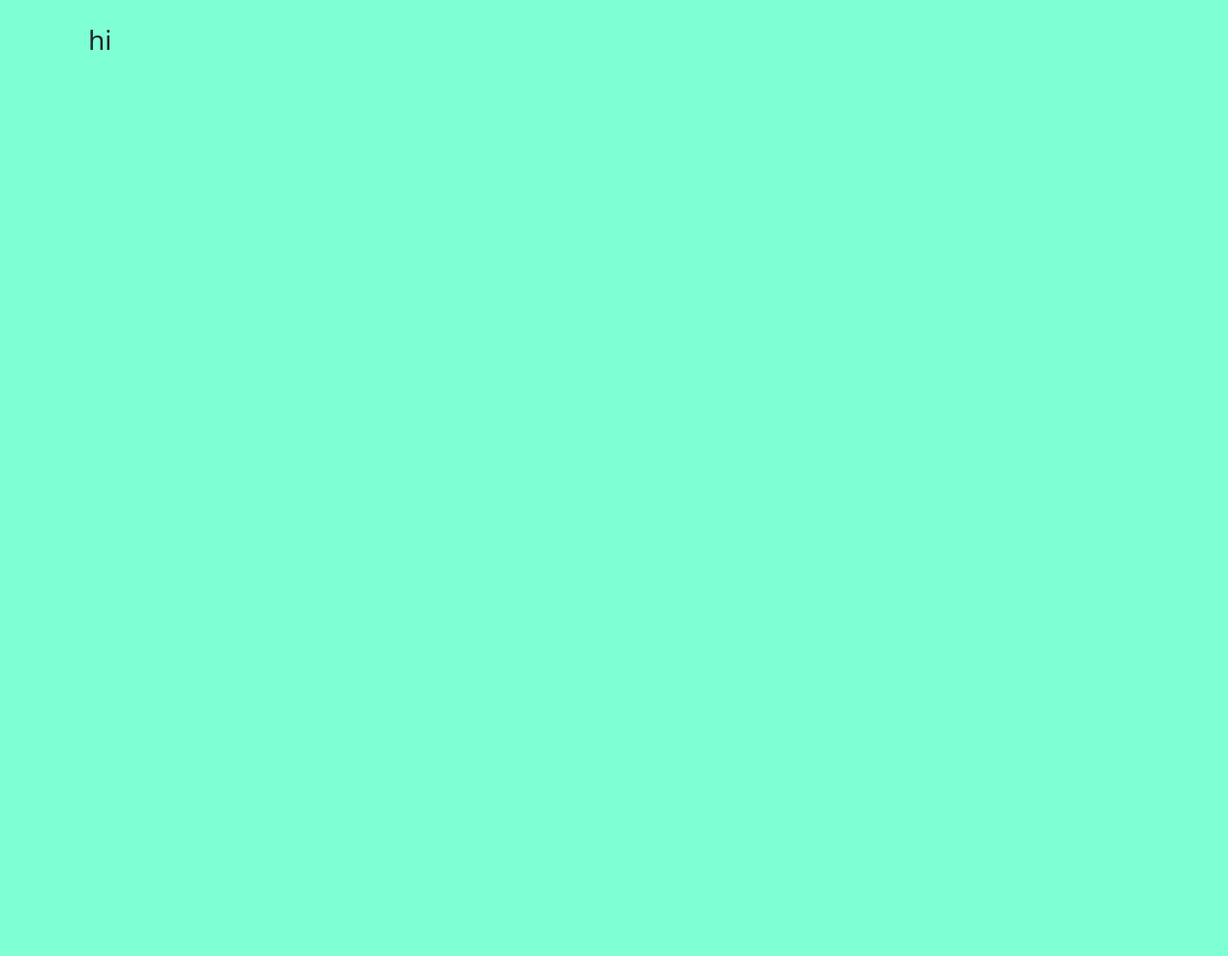
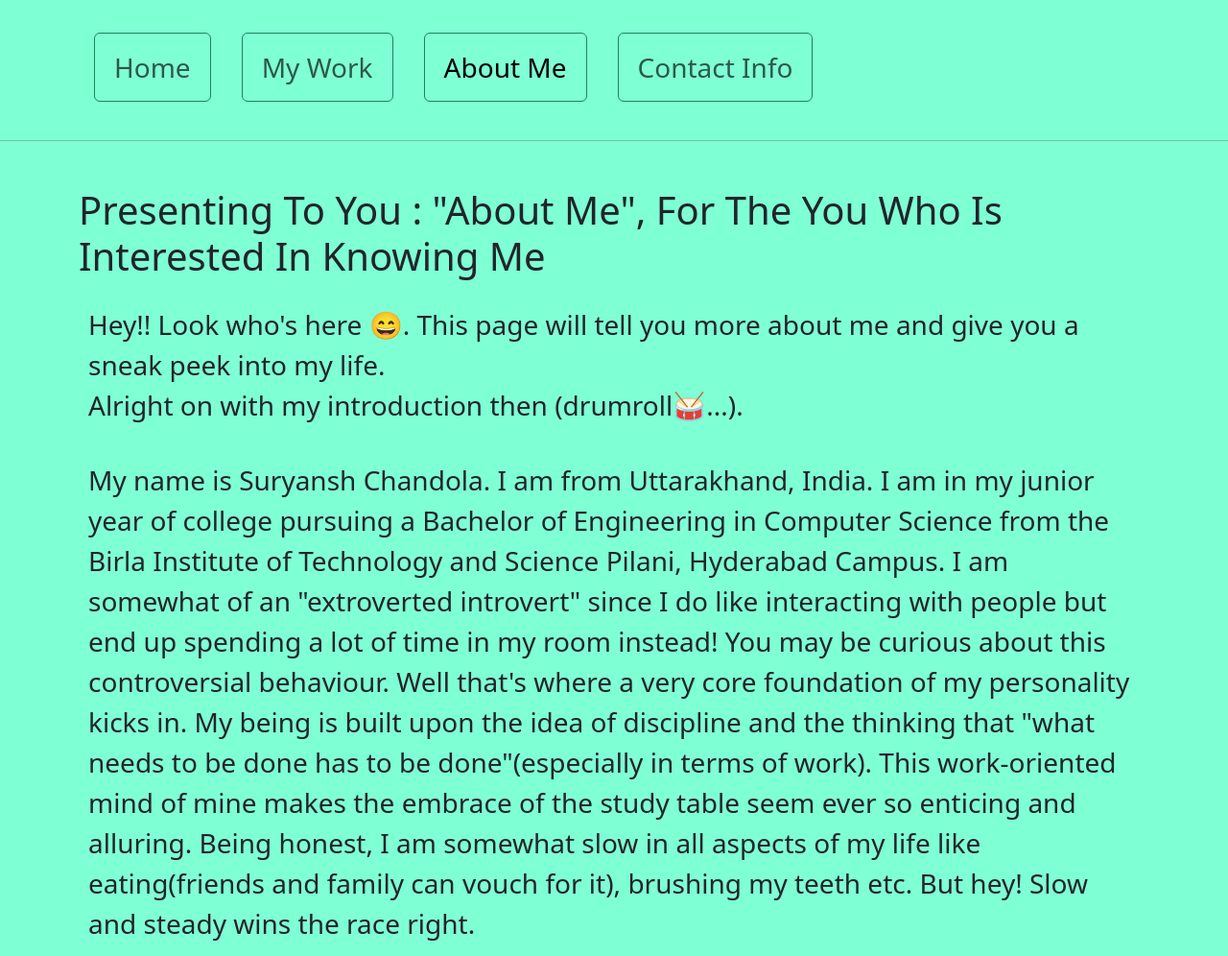
Before and after one commit to Gintoki0149/PortfolioWebsite, a plain HTML site: page about_me.html in a window 1280 px wide. Shown: the top 996 px of the page at 96% size. Before the commit the page ends 800 px from the top, so only its background shows below. Drawn offline with nearby package versions, Linux system fonts and the light colour scheme.

Commit message:
Finished the About Me page

```diff
--- a/about_me.css
+++ b/about_me.css
@@ -4,3 +4,12 @@
 p{
     padding: 10px;
 }
+button{
+    margin-left: 5px;
+    margin-top: 5px;
+    margin-right: 5px;
+}
+#img_flexbox{
+    display: flex;
+    justify-content: center;
+}
--- a/about_me.html
+++ b/about_me.html
@@ -9,9 +9,66 @@
   </head>
   <body style="background-color: aquamarine;">
     <div class="container">
+        <!-- Nav Bar Code Starts -->
+        <nav class="navbar navbar-expand-lg">
+            <button class="navbar-toggler" type="button" data-bs-toggle="collapse" data-bs-target="#navbarSupportedContent" aria-controls="navbarSupportedContent" aria-expanded="false" aria-label="Toggle navigation">
+                <span class="navbar-toggler-icon"></span>
+        </button>
+        <div class="collapse navbar-collapse navfill " id="navbarSupportedContent">
+          <ul class="navbar-nav nav">
+              <li class="nav-item">
+                  <button type="button" class="btn btn-outline-success m-3">
+                      <a class="nav-link fs-3" href="index.html">Home</a>
+                    </button>
+                </li>
+                <li class="nav-item">
+                    <button type="button" class="btn btn-outline-success m-3">
+                        <a class="nav-link fs-3" href="#">My Work</a>
+                    </button>
+                </li>
+          <li class="nav-item">
+              <button type="button" class="btn btn-outline-success m-3">
+                  <a class="nav-link fs-3 active"  aria-current="page" href="#">About Me</a>
+                </button>
+            </li>
+            <li class="nav-item">
+                <button type="button" class="btn btn-outline-success m-3">
+                    <a class="nav-link fs-3" href="#">Contact Info</a>
+                </button>
+            </li>
+        </ul>
+      </div>
+    </nav>
+    <!-- Nav Bar Code Ends -->
+    </div>
+    <hr>
+    <div class="container mb-3 mt-5">
+        <h1>Presenting To You : "About Me", For The You Who Is Interested In Knowing Me</h1>
+    </div>
+    <div class="container">
         <p class="fs-3">
-            hi
+            Hey!! Look who's here &#128516;. This page will tell you more about me and give you a sneak peek into my life.<br>
+            Alright on with my introduction then (drumroll&#129345;...).
         </p>
+        <p class="fs-3">
+            My name is Suryansh Chandola. I am from Uttarakhand, India. I am in my junior year of college pursuing a Bachelor of Engineering in Computer Science from the Birla Institute of Technology and Science Pilani, Hyderabad Campus. I am somewhat of an "extroverted introvert" since I do like interacting with people but end up spending a lot of time in my room instead! You may be curious about this controversial behaviour. Well that's where a very core foundation of my personality kicks in. My being is built upon the idea of discipline and the thinking that "what needs to be done has to be done"(especially in terms of work). This work-oriented mind of mine makes the embrace of the study table seem ever so enticing and alluring. Being honest, I am somewhat slow in all aspects of my life like eating(friends and family can vouch for it), brushing my teeth etc. But hey! Slow and steady wins the race right.
+        </p>
+        <p class="fs-3">What do I do in my free time? I like playing the guitar(I have a grade 2 certification in plectrum-style guitar from the Trinity School of Music) and it has been one of my favourite pastimes ever since I started playing it. I mostly play songs from the J-pop genre and am finally at a stage where I can play moderately difficult songs by ear(currently trying to learn <a href="https://www.youtube.com/watch?v=-VKIqrvVOpo&ab_channel=%E3%83%A8%E3%83%AB%E3%82%B7%E3%82%AB%2Fn-bunaOfficial">"Tada Kimi ni Hare"</a> by Yorushika). I mostly listen to youtube guitarists such as <a href="https://www.youtube.com/@mukuchichan">Mukuchi-chan</a>, <a href="https://www.youtube.com/@ChakiP">ChakiP</a> and <a href="https://www.youtube.com/@ichika_nito">Ichika Nito</a>. Music is an integral part of my life and I like singing too(proud bathroom singer). Oh! I also play rhythm games like <a href="https://osu.ppy.sh/home">osu!</a>(country ranking 3,354)
+        </p>
+        <p class="fs-3">
+            I have been fortunate enough to learn a variety of sports as a child and am confident in my skills(not a pro but better than average). Out of all sports basketball is my favourite. I've watched my fair share of NBA and you can think of me as a typical Curry fanboy(I throw the ball from half court in hopes of making a shot! Although Kobe is the player I learnt a lot from). However, I feel that I'd rather the game myself than watch others playing it.
+        </p>
+        <p class="fs-3">
+            I also meditate in my free time. I try to start my mornings with 10-15 minute meditation sessions everyday(big thank you to <a href="https://www.youtube.com/@omswamitv">Om Swami</a>). This is probably one of the most constructive things I do for myself. Meditating for some time gives me such peace of mind and clarity of thought. It makes me mindful of myself and those around me and I often end up being more productive.
+        </p>
+        <p class="fs-3">
+            Alright it's time to confess now...I am a big fan of Japanese animation cartoons or "anime" as people might know them. I have watched a LOT of anime(favourite anime is Gintama).
+            especially during the lockdown period which I refer to as the "Rise of The Weeb Within". I am a nerd when it comes to japanese voice actors or "seiyuu" as they call them in japan(another feat achieved during the lockdown period. My favourite voice actors include <a href="https://en.wikipedia.org/wiki/Tomokazu_Sugita">Sugita Tomkazu</a> and <a href="https://en.wikipedia.org/wiki/Ayane_Sakura">Sakura Ayane</a>). Due to this insane love for anime I even spent some time learning Japanese on my own(Nihongo wa muzukashii! &#128534;).
+        </p>
+        <p class="fs-3"> That's All Folks!</p>
+    </div>
+    <div id="img_flexbox">
+        <img class="img-fluid" src="Thats-All-Folks.jpg" alt="insert disney ending scene">
     </div>
     <script src="https://cdn.jsdelivr.net/npm/bootstrap@5.3.1/dist/js/bootstrap.bundle.min.js" integrity="sha384-HwwvtgBNo3bZJJLYd8oVXjrBZt8cqVSpeBNS5n7C8IVInixGAoxmnlMuBnhbgrkm" crossorigin="anonymous"></script>
   </body>
```
Also changed, not shown: Thats-All-Folks.jpg (added).
